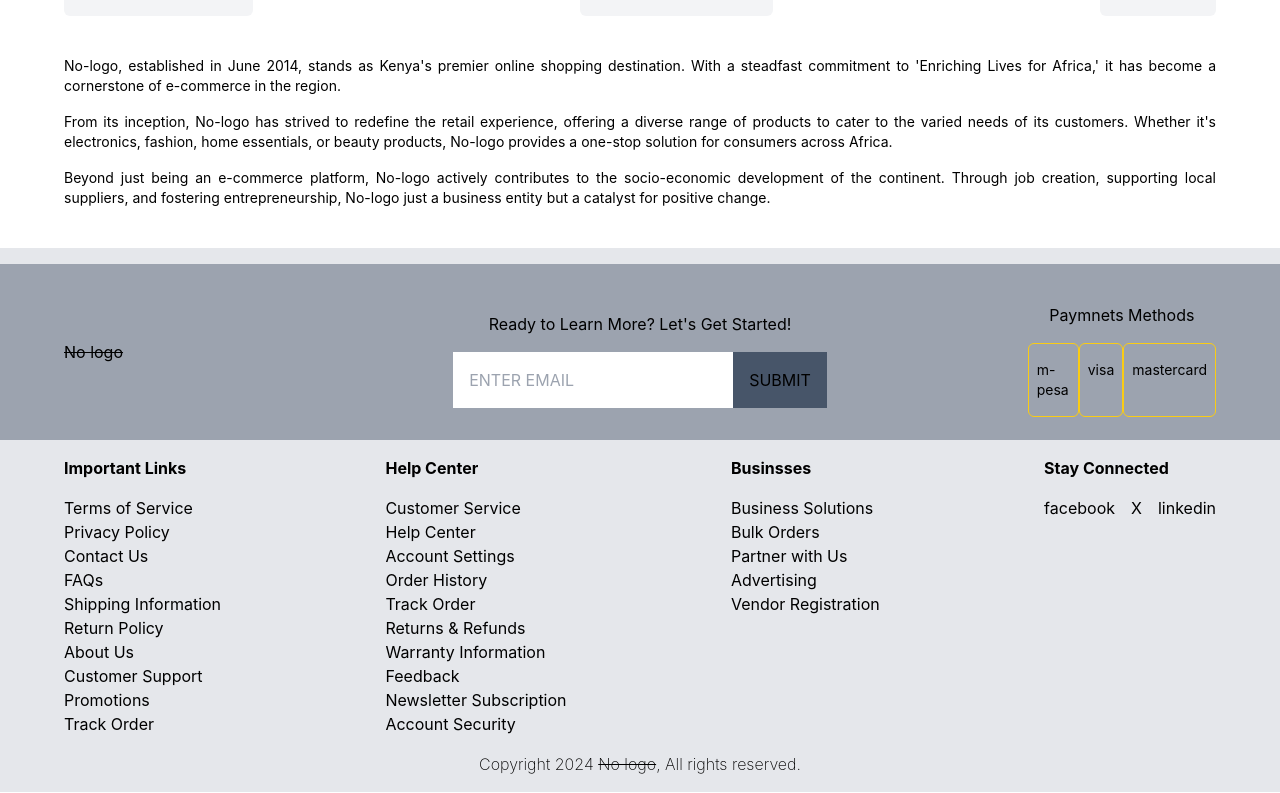
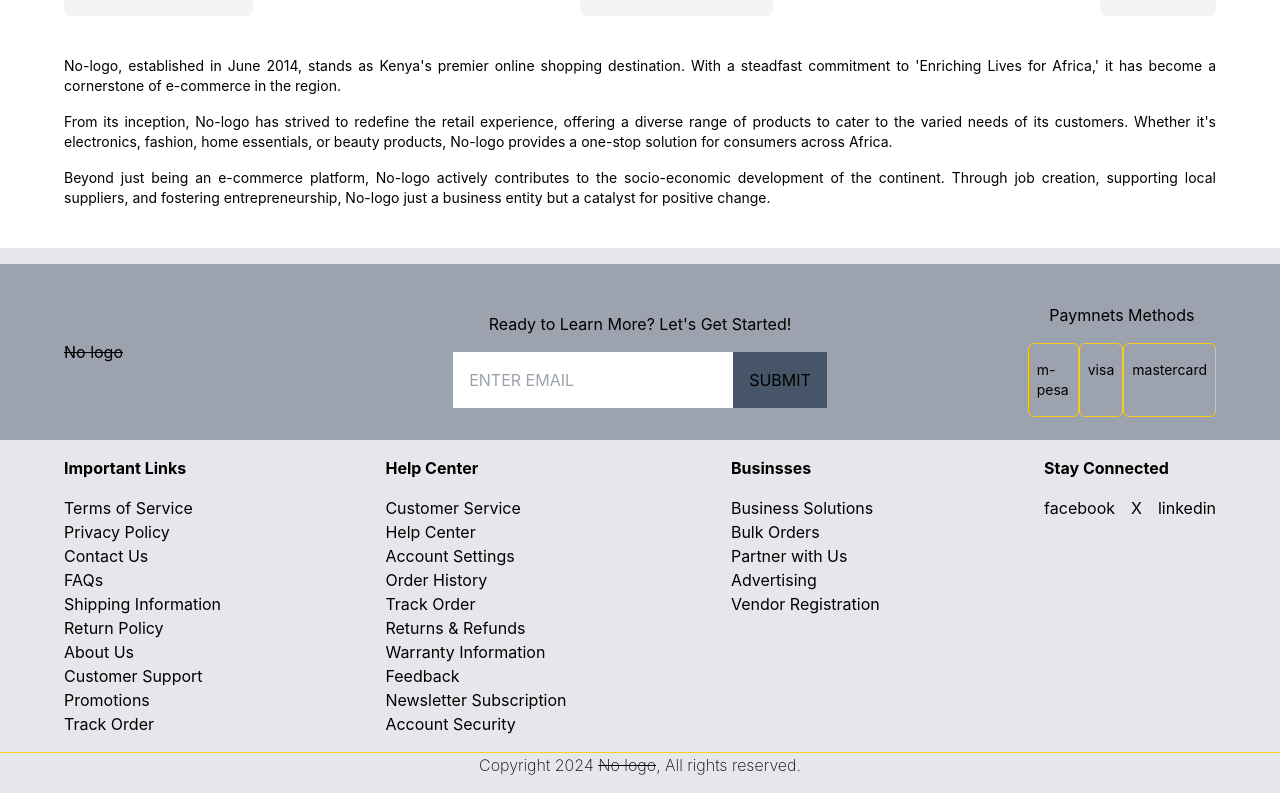
Before and after one commit to philipNgungi037/finishes, a React (Create React App) app: page / in a window 1280 px wide. Shown: the part 2272-3065 px from the top of the page. Built offline with nearby package versions, Linux system fonts and the light colour scheme.

Commit message:
:lipstick: Add border at footer bottom.

```diff
--- a/src/components/landing-page/footer/Footer.jsx
+++ b/src/components/landing-page/footer/Footer.jsx
@@ -16,7 +16,7 @@
         <Business />
         <SocialLinks />
       </div>
-      <h1 className='copy-right my-4 font-extralight text-center'>
+      <h1 className='copy-right my-4 font-extralight text-center border-t border-yellow-400 '>
       Copyright 2024 <span className='line-through '>No logo</span>, All rights reserved.
       </h1>
     </div>
```
